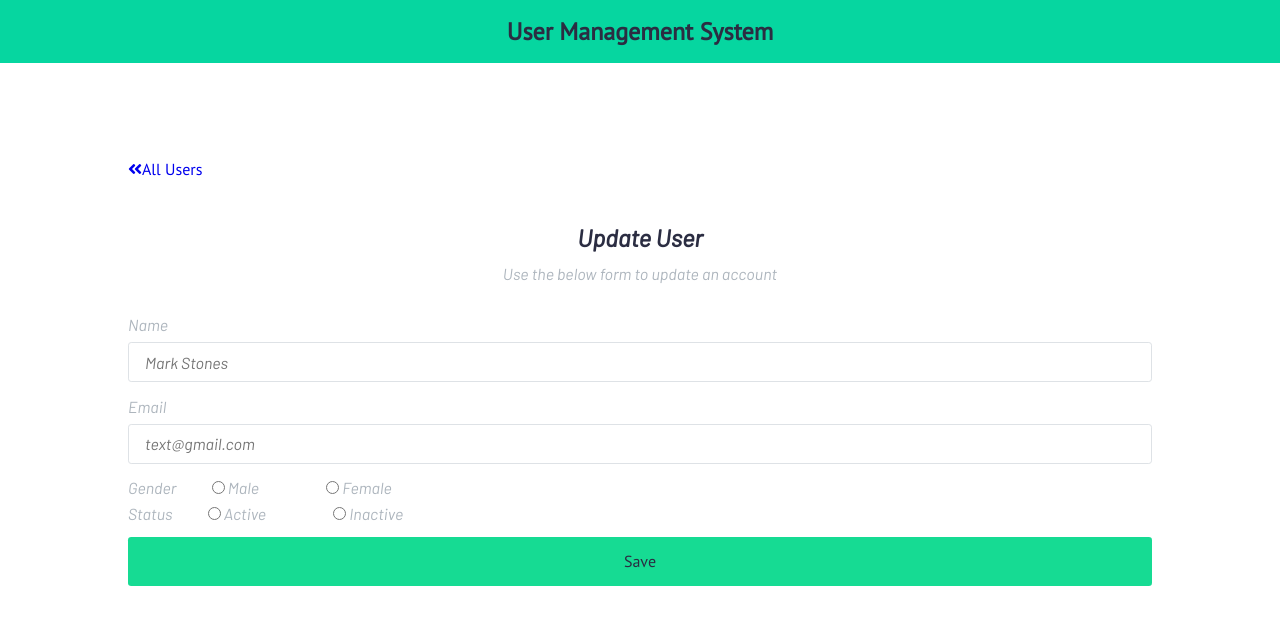
After one commit to sorthai/crud-application, a Node server app: page /updateuser in a window 1280 px wide. The commit adds this page. Shown: the top 625 px of the page. Run offline with Node 20, Linux system fonts and the light colour scheme; some libraries are stand-ins or nearby versions.

Commit message:
Converting into ejs files

```diff
--- a/server.js
+++ b/server.js
@@ -35,4 +35,12 @@ app.get('/', (req,res) => {
     res.render('index');
 })
 
+app.get('/add-user', (req,res) => {
+    res.render('adduser');
+})
+
+app.get('/updateuser', (req,res) => {
+    res.render('updateuser');
+})
+
 app.listen(PORT, () => (console.log(`Server is running on http://localhost:${PORT}`)))
--- a/views/include/_header.ejs
+++ b/views/include/_header.ejs
@@ -5,6 +5,9 @@
     <meta http-equiv="X-UA-Compatible" content="IE=edge">
     <meta name="viewport" content="width=device-width, initial-scale=1.0">
     <title>Crude Application</title>
+
+    <link rel="stylesheet" href="https://cdnjs.cloudflare.com/ajax/libs/font-awesome/5.15.3/css/all.min.css" integrity="sha512-iBBXm8fW90+nuLcSKlbmrPcLa0OT92xO1BIsZ+ywDWZCvqsWgccV3gFoRBv0z+8dLJgyAHIhR35VZc2oM/gI1w==" crossorigin="anonymous" />
+    <link rel="stylesheet" href="/css/style.css">
 </head>
 <body>
     <!-- Header -->
--- /dev/null
+++ b/views/updateuser.ejs
@@ -0,0 +1,59 @@
+<%- include('include/_header')%>
+
+<main id="site-main">
+    <div class="container">
+        <div class="box-nav d-flex-justify-between">
+            <div class="filter">
+                <a href="/"><i class="fas fa-angle-double-left"></i>All Users</a>
+            </div>
+        </div>
+        <div class="form-title text-center">
+            <h2 class="text-dark">Update User</h2>
+            <span class="text-light">Use the below form to update an account</span>
+        </div>
+
+        <!-- Form Handling -->
+        <form method='POST' id = "update_user">
+            <div class="form-group">
+                <label for="name" class="text-light">Name</label>
+                <input type="hidden" name="id" value="">
+                <input type="text" name="id" value="" placeholder="Mark Stones">
+            </div>
+            <div class="form-group">
+                <label for="Email" class="text-light">Email</label>
+                <input type="text" name="email" value="" placeholder="text@gmail.com">
+            </div>
+            <div class="form-group">
+                <label for="gender" class="text-light">Gender</label>
+                <div class="radio-inline">
+                    <input type="radio" id="radio-2" name="gender" value="Male">
+                    <label for="radio-2" class="text-light">Male</label>
+                </div>
+                <div class="radio-inline">
+                    <input type="radio" id="radio-3" name="gender" value="Female">
+                    <label for="radio-3" class="text-light">Female</label>
+                </div>
+
+            </div>
+
+            <div class="form-group">
+                <label for="status" class="text-light">Status</label>
+                <div class="radio-inline">
+                    <input type="radio" id="radio-4" name="status" value="Active">
+                    <label for="radio-4" class="text-light">Active</label>
+                </div>
+                <div class="radio-inline">
+                    <input type="radio" id="radio-5" name="status" value="InActive">
+                    <label for="radio-5" class="text-light">Inactive</label>
+                </div>
+            </div>
+
+            <div class="form-group">
+                <button type="submit" class="btn text-dark update">Save</button>
+            </div>
+        </form>
+
+    </div>
+</main>
+
+<%- include('include/_footer')%>
```
Also changed, not shown: views/adduser.ejs (added, +21 -0 lines), views/adduser.html (deleted, +0 -85 lines), views/include/_form.ejs (added, +39 -0 lines), views/include/_show.ejs (added, +15 -0 lines), views/index.ejs (+34 -0 lines), views/index.html (deleted, +0 -74 lines).
